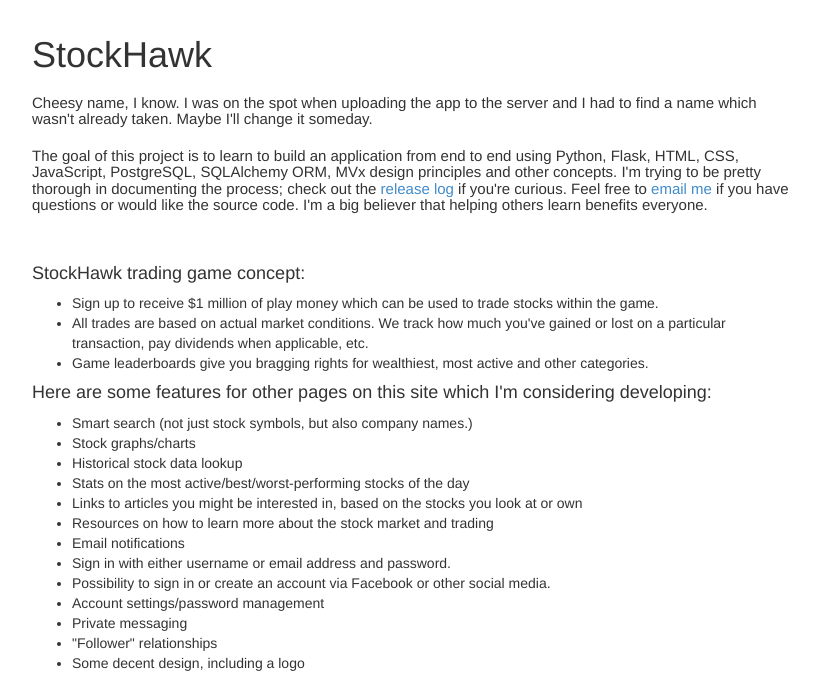
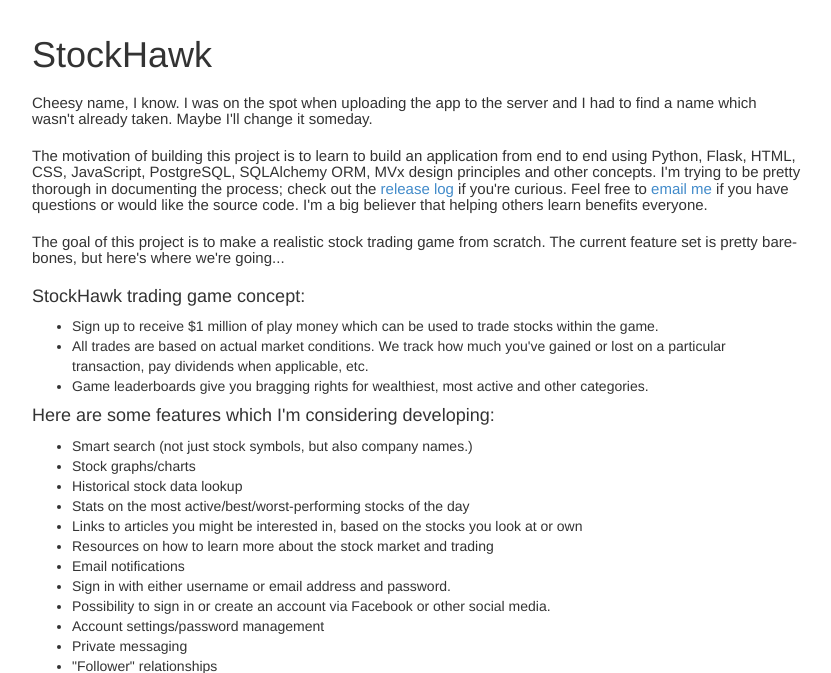
Before and after one commit to abmorton/stockhawk, a Flask app: page / in a window 1280 px wide. Shown: the part 20-693 px from the top of the page, without its empty margins (223-1054 px from the left). Run offline with Flask 2, Linux system fonts and the light colour scheme; some libraries are stand-ins or nearby versions.

Commit message:
changes to index.html again

```diff
--- a/templates/index.html
+++ b/templates/index.html
@@ -3,15 +3,15 @@
 
 <h1>{{ title }}</h1>
 <h5>Cheesy name, I know. I was on the spot when uploading the app to the server and I had to find a name which wasn't already taken. Maybe I'll change it someday.</h5>
-<h5>The goal of this project is to learn to build an application from end to end using Python, Flask, HTML, CSS, JavaScript, PostgreSQL, SQLAlchemy ORM, MVx design principles and other concepts. I'm trying to be pretty thorough in documenting the process; check out the <a href="/news">release log</a> if you're curious. Feel free to <a href="mailto:abmorton@gmail.com">email me</a> if you have questions or would like the source code. I'm a big believer that helping others learn benefits everyone.</h5>
-<br>
+<h5>The motivation of building this project is to learn to build an application from end to end using Python, Flask, HTML, CSS, JavaScript, PostgreSQL, SQLAlchemy ORM, MVx design principles and other concepts. I'm trying to be pretty thorough in documenting the process; check out the <a href="/news">release log</a> if you're curious. Feel free to <a href="mailto:abmorton@gmail.com">email me</a> if you have questions or would like the source code. I'm a big believer that helping others learn benefits everyone.</h5>
+<h5>The goal of this project is to make a realistic stock trading game from scratch. The current feature set is pretty bare-bones, but here's where we're going...</h5>
 <h4>StockHawk trading game concept:</h4>
 <ul>
 	<li id="mainidea">Sign up to receive $1 million of play money which can be used to trade stocks within the game.</li>
 	<li>All trades are based on actual market conditions. We track how much you've gained or lost on a particular transaction, pay dividends when applicable, etc.</li>
 	<li>Game leaderboards give you bragging rights for wealthiest, most active and other categories.</li>
 </ul>
-<h4>Here are some features for other pages on this site which I'm considering developing:</h4>
+<h4>Here are some features which I'm considering developing:</h4>
 <ul>
 	<li>Smart search (not just stock symbols, but also company names.)</li>
 	<li>Stock graphs/charts</li>
```
